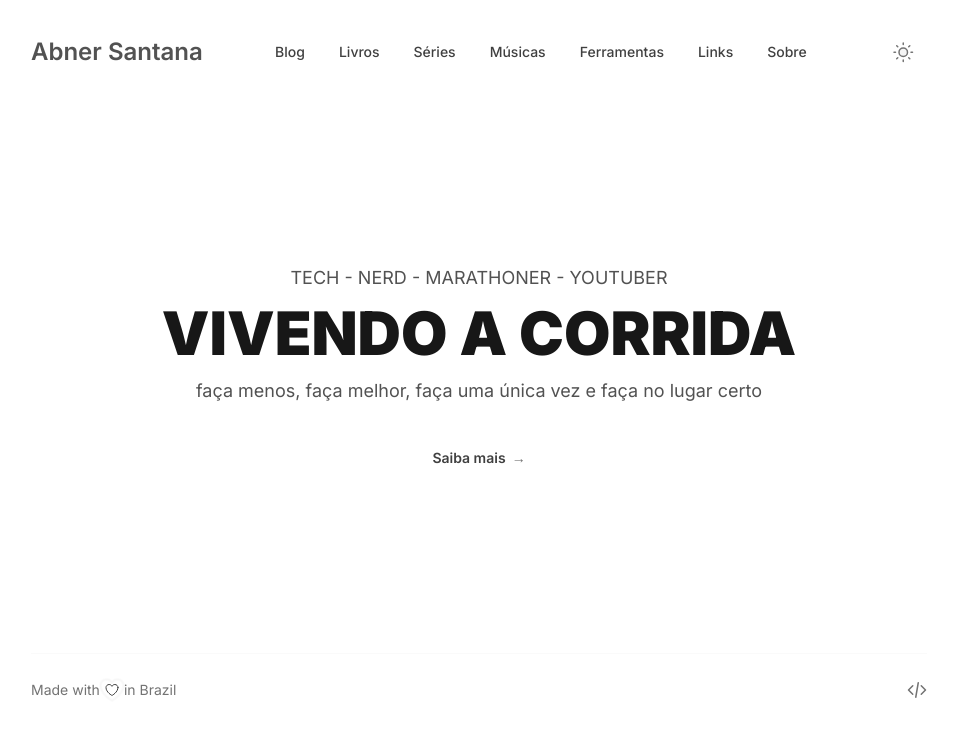
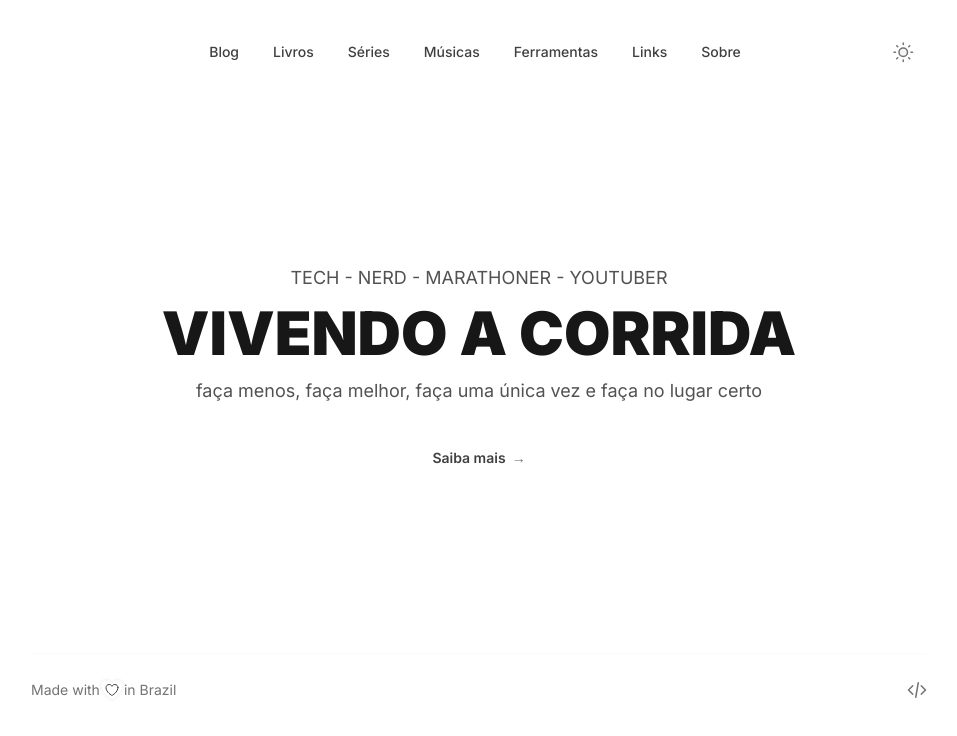
Before and after one commit to abnerssantana/personal-site, a Next.js app: page / in a window 1280 px wide. Shown: the top 736 px of the page, without its empty margins (161-1118 px from the left). Built offline with nearby package versions, Linux system fonts and the light colour scheme.

Commit message:
logo svg

```diff
--- a/src/components/Logo.tsx
+++ b/src/components/Logo.tsx
@@ -1,9 +1,19 @@
 export const Logo = (props) => {
   return (
-    <>
-      <span className="text-xl font-semibold text-gray-600 dark:text-gray-400 sm:text-2xl">
-        Abner Santana
-      </span>
-    </>
+
+      <svg fill="currentColor" aria-hidden="true" {...props} viewBox="0 0 24 24">
+        <path d="M2395 5114 c-256 -24 -377 -46 -535 -93 -743 -224 -1196 -770 -1302
+-1571 -16 -125 -16 -487 0 -620 104 -845 559 -1808 1116 -2365 257 -256 485
+-395 736 -447 178 -37 337 -11 535 87 709 353 1438 1559 1607 2659 25 169 31
+530 10 686 -67 499 -269 905 -589 1185 -281 246 -648 404 -1068 461 -107 14
+-430 26 -510 18z m-790 -2698 c102 -30 222 -88 310 -151 122 -87 253 -245 315
+-378 41 -87 80 -229 88 -317 9 -99 -4 -301 -20 -311 -46 -28 -330 -22 -451 10
+-165 43 -323 135 -448 260 -89 89 -147 172 -201 287 -67 143 -81 215 -82 404
+-1 91 2 177 7 192 9 34 29 37 237 33 133 -2 167 -6 245 -29z m2385 14 c14 -23
+23 -158 17 -269 -12 -239 -111 -456 -286 -632 -125 -125 -283 -217 -448 -260
+-121 -32 -405 -38 -451 -10 -16 10 -29 212 -20 311 29 319 228 609 528 772 70
+38 160 70 261 93 86 20 386 16 399 -5z"/>
+      </svg>
+
   )
 }
--- a/src/pages/about.tsx
+++ b/src/pages/about.tsx
@@ -119,16 +119,6 @@ export const About = () => {
                   Vercel
                 </TextLink>
               </li>
-              <li>
-                Baseado no projeto{' '}
-                <TextLink
-                  href="https://github.com/ocordova"
-                  target="_blank"
-                  rel="noopener noreferrer"
-                >
-                  Ós Córdova
-                </TextLink>
-              </li>
             </ul>
           </div>
         </Wrapper>
```
